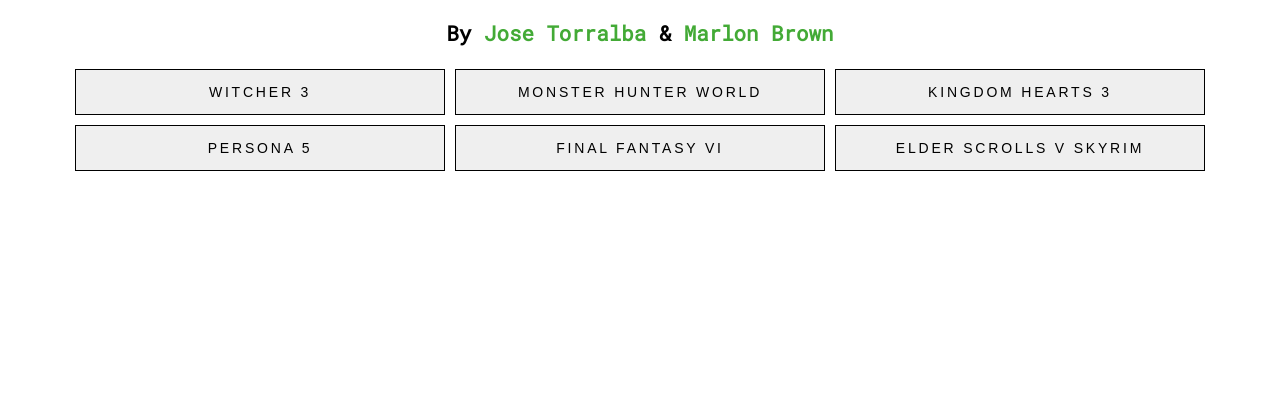
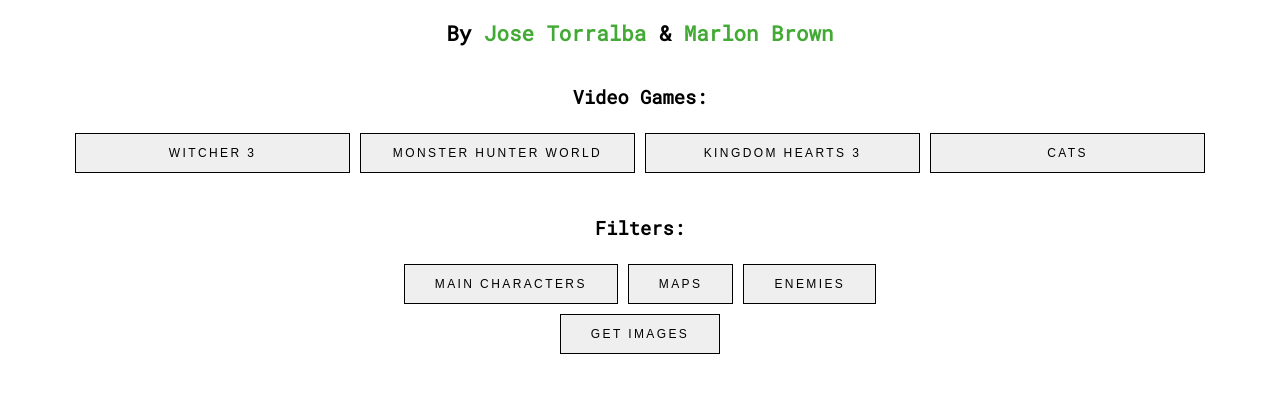
Before and after one commit to JoseTorralba/Giphy-API, a plain HTML site: page index.html in a window 1280 px wide. Shown: the part 67-460 px from the top of the page. Drawn offline with nearby package versions, Linux system fonts and the light colour scheme.

Commit message:
adds filter and submit buttons

```diff
--- a/app.js
+++ b/app.js
@@ -2,36 +2,61 @@
 
     // Array of video games, sets values in button which then returns results
     const videoGames = [
-        "Witcher 3",
+        "witcher 3",
         "Monster Hunter World",
         "Kingdom Hearts 3",
-        "Persona 5",
-        "Final Fantasy VI",
-        "Elder Scrolls V Skyrim"
+        "cats"
     ];
 
-    // Displays Buttons
-    const buttons = document.getElementById('buttonDiv');
+    // Array of filters for video games
+    const filterChoices = [
+        "Main Characters",
+        "maps",
+        "Enemies"
+    ];
 
+    let videoGameQuery = "";
+    let filterQuery = "";
+
+    // Displays Gif Buttons
     for (var i = 0; i < videoGames.length; i++) {
 
+        const gifBtn = document.getElementById('buttonDiv');
         const createButton = document.createElement('button');
+        createButton.classList.add("video-game");
 
         createButton.innerHTML = videoGames[i];
         createButton.value = videoGames[i];
 
-        buttonDiv.appendChild(createButton);
+        gifBtn.appendChild(createButton);
     }
 
+    $('.video-game').on('click', function() {
+        videoGameQuery = this.value;
+    });
+
+    // Displays Filter Buttons
+    for (var i = 0; i < filterChoices.length; i++) {
+
+        const filterBtn = document.getElementById('filterDiv');
+        const createFilterBtn = document.createElement('button');
+
+        createFilterBtn.innerHTML = filterChoices[i];
+        createFilterBtn.value = filterChoices[i];
+
+        filterBtn.appendChild(createFilterBtn);
+    }
+
+
     // Shows Gif results when button pressed
-    $('button').click (function (event) {
+    $('#submit').click (function (event) {
+
 			var offset = Math.round(Math.random() * 100);
-			var query = this.value;
+
+			var query = videoGameQuery + "+" + filterQuery;
             var key = "gc7kXsvMsDTr6mMHxbc8FMK8D23EPLG2";
             var url = "https://api.giphy.com/v1/gifs/search?q="
-
                 + query
-                + videoGames[i]
                 + "&api_key="
                 + key
                 + "&limit=15"
--- a/index.html
+++ b/index.html
@@ -11,8 +11,16 @@
 <body>
     <h1>Untitled 3</h1>
     <h2>By <a href="https://josetorralba.github.io/MMP310/index.html" target="_blank">Jose Torralba</a> & <a href="#">Marlon Brown</a></h2>
+
     <!-- Displays Buttons -->
+    <h3>Video Games:</h3>
     <div id="buttonDiv"></div>
+
+    <!-- Filter Buttons -->
+    <h3>Filters:</h3>
+    <div id="filterDiv"></div>
+
+    <button id="submit">Get Images</button>
 
     <!-- Displays Gifs -->
     <div id="gifs"></div>
--- a/style.css
+++ b/style.css
@@ -9,6 +9,10 @@
 
 h2 {
     font-size: 1.3em;
+}
+
+h3 {
+    margin-top: 2em;
 }
 
 a {
@@ -24,16 +28,15 @@
     margin: 0 auto;
     margin-bottom: 2em;
     display: grid;
-    grid-template-columns:  1fr 1fr 1fr;
+    grid-template-columns:  1fr 1fr 1fr 1fr;
 }
 
 button {
     font-family: 'Barlow Semi Condensed', sans-serif;
     display: inline-block;
     letter-spacing: 0.2em;
-    font-size: 14px;
-    width: auto;
-    height: auto;
+    font-size: 12px;
+
     padding: 1em 2.5em;
     border: 1px #fff solid;
     border-color: #000;
@@ -54,6 +57,7 @@
 #gifs {
     width: 800px;
     margin: 0 auto;
+    padding-top: 2em;
     display: grid;
     grid-template-columns:  1fr 1fr 1fr;
 }
@@ -69,8 +73,6 @@
     transition: transform 0.5s;
 }
 
-/*
 .gif img:hover {
     transform: scale(1.10);
 }
-*/
```
